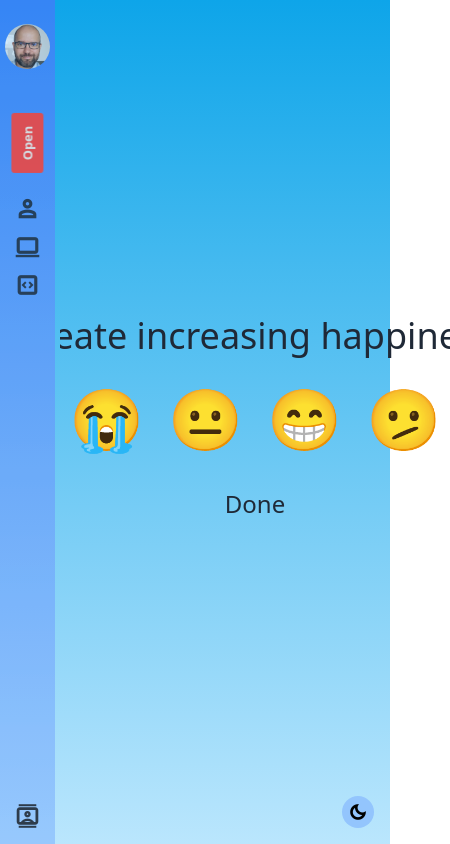
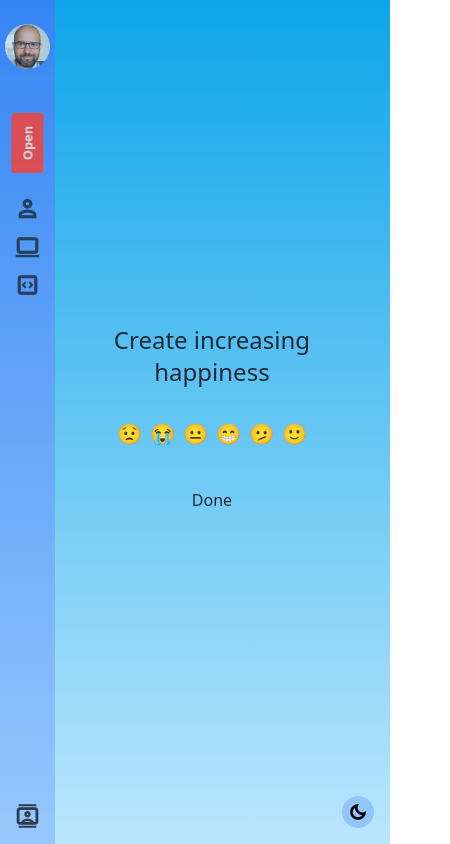
Before and after one commit to Zolikon/profile, a React (Vite) app: page / in a window 390 px wide. Shown: the whole page, 450 px wide, since content can reach past the window. Built offline with nearby package versions, Linux system fonts and the light colour scheme.

Commit message:
fixing robot test for mobile

```diff
--- a/src/components/NotARobotTest.jsx
+++ b/src/components/NotARobotTest.jsx
@@ -40,15 +40,17 @@ function NotARobotTest({ originalItemsOrder, isHappinessIncreasing, onSuccess })
 
   return (
     <div className="flex flex-col gap-8 items-center justify-center">
-      <p className="text-4xl">Create increasing {isHappinessIncreasing ? "happiness" : "saddness"}</p>
-      <Reorder.Group axis="x" values={items} onReorder={setItems} className="flex gap-6">
+      <p className="text-2xl sm:text-4xl text-center">
+        Create increasing {isHappinessIncreasing ? "happiness" : "saddness"}
+      </p>
+      <Reorder.Group axis="x" values={items} onReorder={setItems} className="flex gap-2 sm:gap-6">
         {items.map((item) => (
           <Reorder.Item key={item} value={item}>
-            <div className="text-6xl">{EMOJIS[item]}</div>
+            <div className=" text-xl sm:text-6xl">{EMOJIS[item]}</div>
           </Reorder.Item>
         ))}
       </Reorder.Group>
-      <button className="p-2 text-2xl" onClick={validateResult}>
+      <button className="p-2 text-md sm:text-2xl" onClick={validateResult}>
         Done
       </button>
     </div>
```
